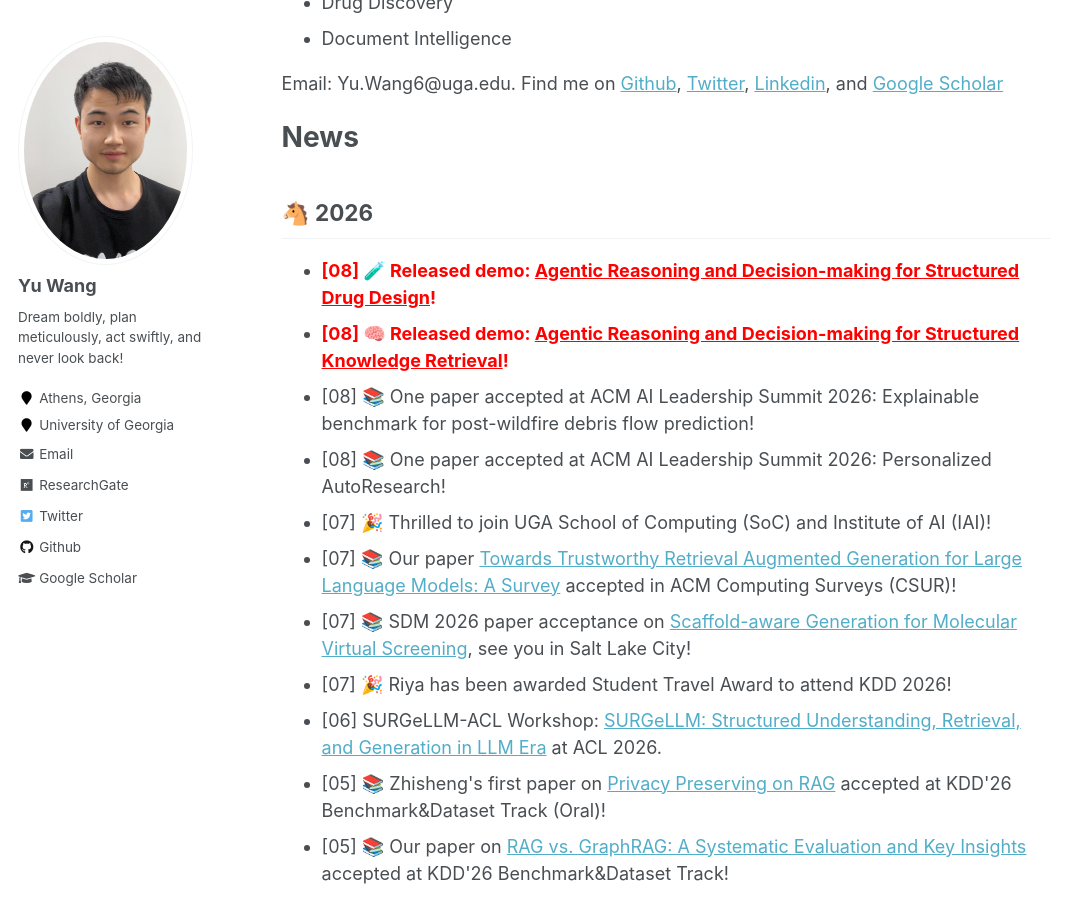
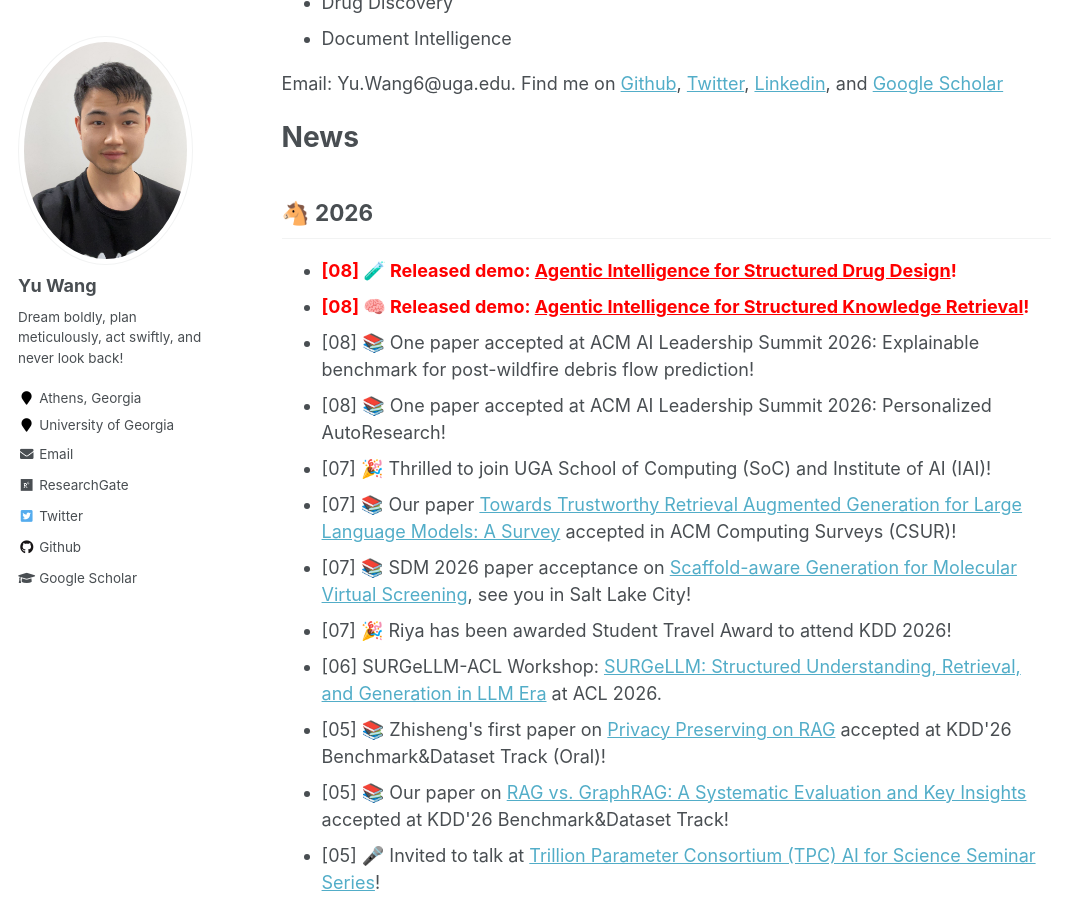
Before and after one commit to yuwang0103/yuwang0103.github.io, a Jekyll site: the page built from _pages/about.md, in a window 1280 px wide and 900 px high, scrolled down 1062 px. Shown: the whole window, without its empty margins (0-1081 px from the left). Built offline with Jekyll 4.4.1, drawn with Linux system fonts in a browser that asks for light colours.

Commit message:
Rename demo projects to agentic intelligence

```diff
--- a/_pages/about.md
+++ b/_pages/about.md
@@ -36,8 +36,8 @@ News
 🐴 2026
 -----
 <ul>
-<li><span style="color:red"><b>[08] 🧪 Released demo: <a href='https://drug-design.graphagentintelligence.com/' style="color:red">Agentic Reasoning and Decision-making for Structured Drug Design</a>!</b></span></li>
-<li><span style="color:red"><b>[08] 🧠 Released demo: <a href='https://graph-agent.graphagentintelligence.com/' style="color:red">Agentic Reasoning and Decision-making for Structured Knowledge Retrieval</a>!</b></span></li>
+<li><span style="color:red"><b>[08] 🧪 Released demo: <a href='https://drug-design.graphagentintelligence.com/' style="color:red">Agentic Intelligence for Structured Drug Design</a>!</b></span></li>
+<li><span style="color:red"><b>[08] 🧠 Released demo: <a href='https://graph-agent.graphagentintelligence.com/' style="color:red">Agentic Intelligence for Structured Knowledge Retrieval</a>!</b></span></li>
 <li>[08] 📚 One paper accepted at ACM AI Leadership Summit 2026: Explainable benchmark for post-wildfire debris flow prediction!</li>
 <li>[08] 📚 One paper accepted at ACM AI Leadership Summit 2026: Personalized AutoResearch!</li>
 <li>[07] 🎉 Thrilled to join UGA School of Computing (SoC) and Institute of AI (IAI)!</li>
```
Also changed, not shown: _pages/projects.md (+2 -2 lines).
